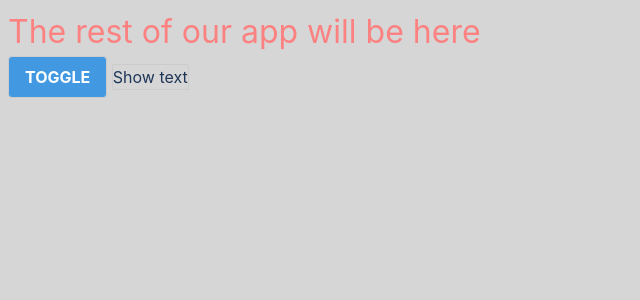
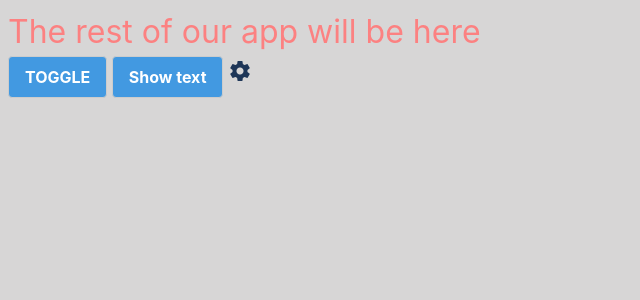
Before and after one commit to gcbest/read-comp-plus, a Svelte app: page / in a window 1280 px wide. Shown: the top 300 px of the page, without its empty margins (0-640 px from the left). Built offline with nearby package versions, Linux system fonts and the light colour scheme.

Commit message:
add icons

```diff
--- a/public/index.html
+++ b/public/index.html
@@ -1,10 +1,12 @@
 <!DOCTYPE html>
 <html lang="en">
+
 <head>
 	<meta charset='utf-8'>
 	<meta name='viewport' content='width=device-width,initial-scale=1'>
 
 	<title>Svelte app</title>
+	<link href="https://fonts.googleapis.com/icon?family=Material+Icons" rel="stylesheet">
 
 	<link rel='icon' type='image/png' href='/favicon.png'>
 	<link rel='stylesheet' href='/global.css'>
@@ -15,4 +17,5 @@
 
 <body>
 </body>
+
 </html>
--- a/src/App.svelte
+++ b/src/App.svelte
@@ -38,7 +38,12 @@
 <main>
   <h1 class="text-red-400">The rest of our app will be here</h1>
   <Button {body} {theme}>Toggle</Button>
-  <button on:click={toggleTextArea}>Show text</button>
+  <button
+    class="bg-blue-500 hover:bg-blue-700 text-white font-bold py-2 px-4 rounded"
+    on:click={toggleTextArea}>
+    Show text
+  </button>
   <TextArea {text} {visible} />
+  <span class="material-icons">settings</span>
 
 </main>
```
